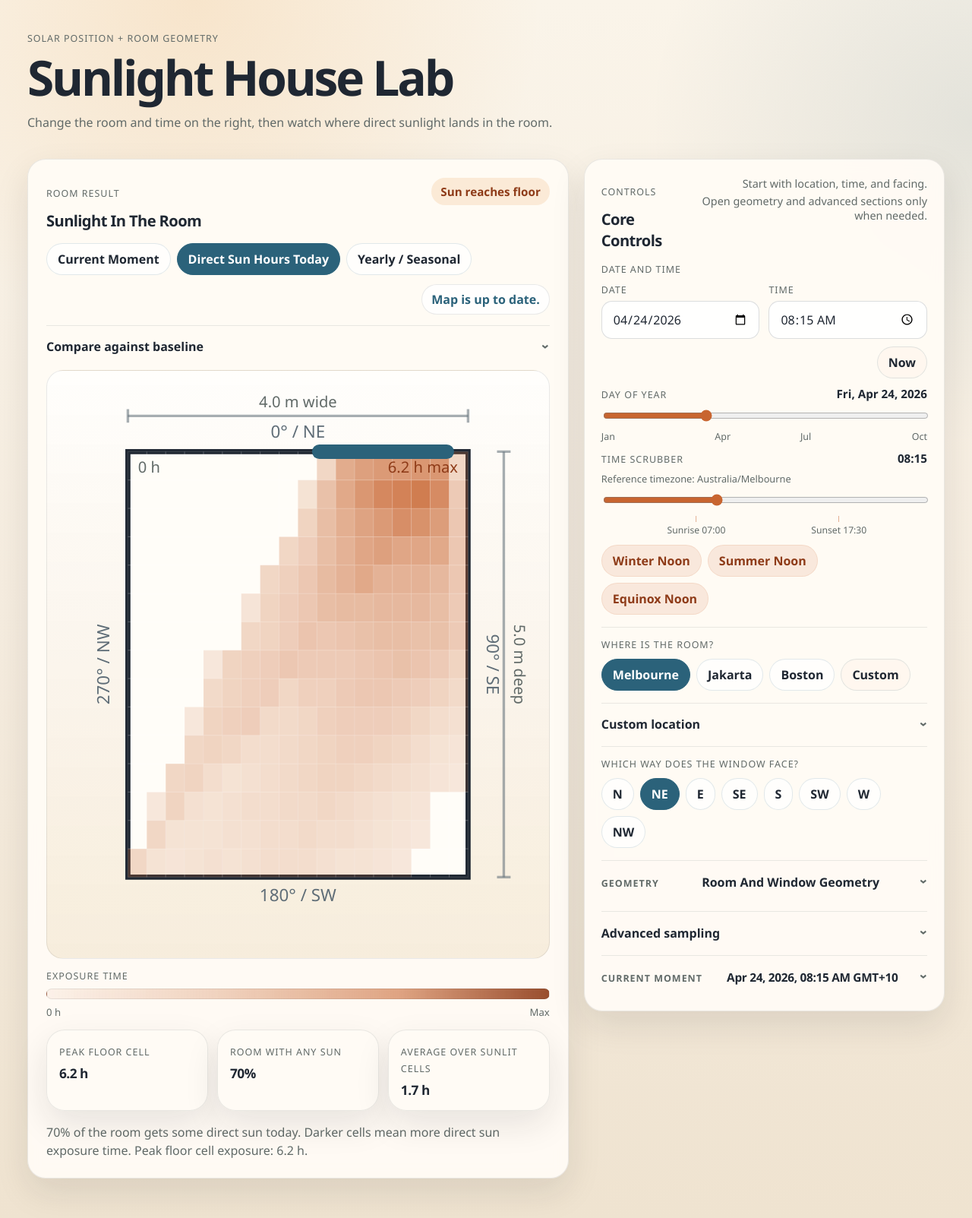
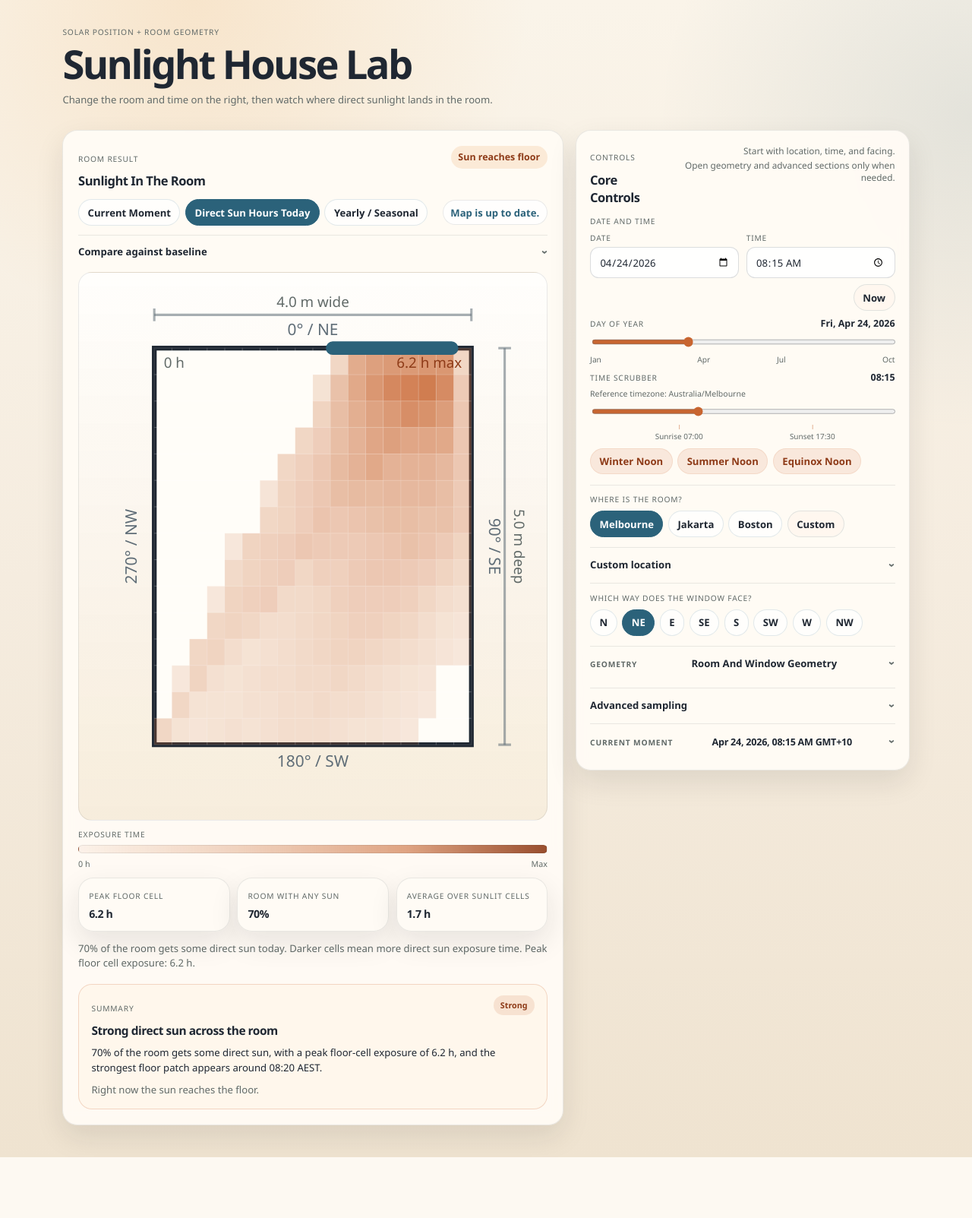
Before and after one commit to adhni/sunlight_house_project, a Flask app: page / in a window 1280 px wide. Shown: the whole page at 76% size. After the commit the page ends 1523 px from the top, so only its background shows below. Run offline with Flask 3, Linux system fonts and the light colour scheme; some libraries are stand-ins or nearby versions.

Commit message:
Add direct sun summary insights

```diff
--- a/app.py
+++ b/app.py
@@ -25,6 +25,7 @@ from sunlight_house.config import (
     main_window,
 )
 from sunlight_house.geometry import Room
+from sunlight_house.insights import summarize_direct_sun
 
 
 def create_app() -> Flask:
@@ -224,6 +225,13 @@ def snapshot_payload(config: SimulationConfig, selected_moment: datetime) -> dic
     strongest_window, strongest_intensity = snapshot.strongest_window
     state = snapshot_state(snapshot.entered_direct_sun, strongest_intensity)
     daylight_times = daylight_window(daily.positions)
+    summary = summarize_direct_sun(
+        snapshot_state=state,
+        entered_direct_sun=daily.entered_direct_sun,
+        peak_hours=exposure_grid["peak_hours"],
+        sunlit_fraction=exposure_grid["sunlit_fraction"],
+        peak_time=daily.peak_time,
+    )
 
     return {
         "location": {
@@ -282,6 +290,7 @@ def snapshot_payload(config: SimulationConfig, selected_moment: datetime) -> dic
             "wall": wall_name_for_window(config.windows[0]),
             "facing": config.window_facing_label,
         },
+        "summary": summary,
         "window_facing_label": config.window_facing_label,
     }
 
--- a/static/app.js
+++ b/static/app.js
@@ -290,6 +290,20 @@
     if (element) {
       element.innerHTML = value;
     }
+  }
+
+  function updateSummaryDom(summary) {
+    if (!summary) {
+      return;
+    }
+    const summaryCard = document.querySelector(".summary-card");
+    if (summaryCard) {
+      summaryCard.className = `summary-card summary-card-${summary.tone}`;
+    }
+    setText("sun-summary-headline", summary.headline);
+    setText("sun-summary-tone", summary.tone.replace(/_/g, " "));
+    setText("sun-summary-supporting", summary.supporting_text);
+    setText("sun-summary-moment", summary.moment_text);
   }
 
   function setPendingState(isPending) {
@@ -747,6 +761,7 @@
     const snapshot = payload.snapshot;
     const daily = payload.daily;
     const timeZone = payload.location.timezone_name;
+    updateSummaryDom(payload.summary);
 
     setText("selected-moment-label", new Date(payload.selected_moment).toLocaleString(undefined, {
       day: "2-digit",
--- a/static/styles.css
+++ b/static/styles.css
@@ -136,10 +136,90 @@ summary {
   text-align: right;
 }
 
+.result-toolbar {
+  display: flex;
+  justify-content: space-between;
+  align-items: center;
+  gap: 16px;
+  margin-top: 16px;
+}
+
 .result-status-row {
   display: flex;
   justify-content: flex-end;
-  margin-top: 12px;
+  margin-top: 0;
+}
+
+.summary-card {
+  display: grid;
+  gap: 10px;
+  margin-top: 20px;
+  padding: 18px 20px;
+  border: 1px solid var(--line);
+  border-radius: 22px;
+  background: rgba(255, 255, 255, 0.74);
+}
+
+.summary-card-header {
+  display: flex;
+  justify-content: space-between;
+  gap: 12px;
+  align-items: start;
+}
+
+.summary-card h3 {
+  margin: 2px 0 0;
+  font-size: 1.18rem;
+  letter-spacing: -0.03em;
+}
+
+.summary-copy {
+  margin: 0;
+  line-height: 1.55;
+  color: var(--ink);
+}
+
+.summary-copy-secondary {
+  color: var(--muted);
+}
+
+.summary-tone {
+  display: inline-flex;
+  align-items: center;
+  padding: 7px 11px;
+  border-radius: 999px;
+  background: rgba(95, 109, 119, 0.12);
+  color: #4c565d;
+  font-size: 0.82rem;
+  font-weight: 700;
+  text-transform: capitalize;
+}
+
+.summary-card-active,
+.summary-card-strong {
+  background: rgba(255, 247, 235, 0.9);
+  border-color: rgba(200, 101, 48, 0.22);
+}
+
+.summary-card-active .summary-tone,
+.summary-card-strong .summary-tone {
+  background: rgba(200, 101, 48, 0.14);
+  color: var(--accent-deep);
+}
+
+.summary-card-neutral {
+  background: rgba(246, 248, 249, 0.92);
+}
+
+.summary-card-neutral .summary-tone {
+  background: rgba(43, 98, 122, 0.12);
+  color: var(--cool);
+}
+
+.summary-card-muted .summary-tone,
+.summary-card-off .summary-tone {
+  background: rgba(95, 109, 119, 0.12);
+  color: #4c565d;
 }
 
 .baseline-result-panel {
@@ -540,7 +620,7 @@ input[type="range"] {
 }
 
 .result-tab-row {
-  margin-top: 16px;
+  margin-top: 0;
 }
 
 .result-view {
@@ -687,6 +767,12 @@ input[type="range"] {
   transition: opacity 0.15s ease;
 }
 
+@media (min-width: 1280px) {
+  body {
+    zoom: 0.82;
+  }
+}
+
 @media (max-width: 1180px) {
   .page-shell {
     width: min(100% - 40px, 1360px);
@@ -730,6 +816,12 @@ input[type="range"] {
     justify-content: flex-start;
   }
 
+  .result-toolbar {
+    display: grid;
+    grid-template-columns: 1fr;
+    align-items: start;
+  }
+
   .current-moment-details summary {
     display: grid;
     grid-template-columns: 1fr;
--- /dev/null
+++ b/sunlight_house/insights.py
@@ -0,0 +1,56 @@
+from __future__ import annotations
+
+from datetime import datetime
+
+
+def summarize_direct_sun(
+    *,
+    snapshot_state: str,
+    entered_direct_sun: bool,
+    peak_hours: float,
+    sunlit_fraction: float,
+    peak_time: datetime | None,
+) -> dict[str, str]:
+    headline = "Moderate direct sun today"
+    tone = "neutral"
+
+    if not entered_direct_sun or peak_hours <= 0.0:
+        headline = "No direct sun reaches the floor"
+        tone = "off"
+    elif peak_hours >= 4.0 and sunlit_fraction < 0.2:
+        headline = "Strong but concentrated direct sun"
+        tone = "strong"
+    elif peak_hours >= 4.0:
+        headline = "Strong direct sun across the room"
+        tone = "strong"
+    elif sunlit_fraction >= 0.45:
+        headline = "Broad direct sun coverage"
+        tone = "active"
+    elif peak_hours <= 1.5 and sunlit_fraction <= 0.2:
+        headline = "Limited direct sun today"
+        tone = "muted"
+
+    coverage_pct = round(sunlit_fraction * 100)
+    supporting_bits = [
+        f"{coverage_pct}% of the room gets some direct sun",
+        f"with a peak floor-cell exposure of {peak_hours:.1f} h",
+    ]
+
+    if peak_time is not None and entered_direct_sun:
+        supporting_bits.append(f"and the strongest floor patch appears around {peak_time.strftime('%H:%M %Z')}")
+
+    supporting_text = ", ".join(supporting_bits) + "."
+
+    if snapshot_state == "floor_hit":
+        moment_text = "Right now the sun reaches the floor."
+    elif snapshot_state == "through_window_no_floor_hit":
+        moment_text = "Right now the sun enters the window but does not reach the floor."
+    else:
+        moment_text = "Right now the sun does not enter this window."
+
+    return {
+        "headline": headline,
+        "tone": tone,
+        "supporting_text": supporting_text,
+        "moment_text": moment_text,
+    }
--- a/templates/index.html
+++ b/templates/index.html
@@ -52,15 +52,16 @@
               </div>
             </div>
 
-            <div class="chip-row result-tab-row">
-              <button type="button" class="chip-button" data-result-tab="current">Current Moment</button>
-              <button type="button" class="chip-button is-active" data-result-tab="sunlight-map">Direct Sun Hours Today</button>
-              <button type="button" class="chip-button" data-result-tab="long-range">Yearly / Seasonal</button>
-            </div>
-
+            <div class="result-toolbar">
+              <div class="chip-row result-tab-row">
+                <button type="button" class="chip-button" data-result-tab="current">Current Moment</button>
+                <button type="button" class="chip-button is-active" data-result-tab="sunlight-map">Direct Sun Hours Today</button>
+                <button type="button" class="chip-button" data-result-tab="long-range">Yearly / Seasonal</button>
+              </div>
               <div class="result-status-row">
                 <span id="update-status" class="update-status" data-state="idle">Preview is up to date.</span>
               </div>
+            </div>
 
             <details class="subtle-details result-tools-details">
               <summary>Compare against baseline</summary>
@@ -202,6 +203,18 @@
                 Estimated direct sun exposure time across longer periods.
               </p>
             </div>
+
+            <section class="summary-card summary-card-{{ initial_snapshot_payload.summary.tone }}">
+              <div class="summary-card-header">
+                <div>
+                  <p class="section-kicker">Summary</p>
+                  <h3 id="sun-summary-headline">{{ initial_snapshot_payload.summary.headline }}</h3>
+                </div>
+                <span id="sun-summary-tone" class="summary-tone">{{ initial_snapshot_payload.summary.tone|replace('_', ' ') }}</span>
+              </div>
+              <p id="sun-summary-supporting" class="summary-copy">{{ initial_snapshot_payload.summary.supporting_text }}</p>
+              <p id="sun-summary-moment" class="summary-copy summary-copy-secondary">{{ initial_snapshot_payload.summary.moment_text }}</p>
+            </section>
           </article>
 
           <aside class="workspace-sidebar">
```
Also changed, not shown: tests/test_app.py (+3 -0 lines), tests/test_insights.py (added, +57 -0 lines).
